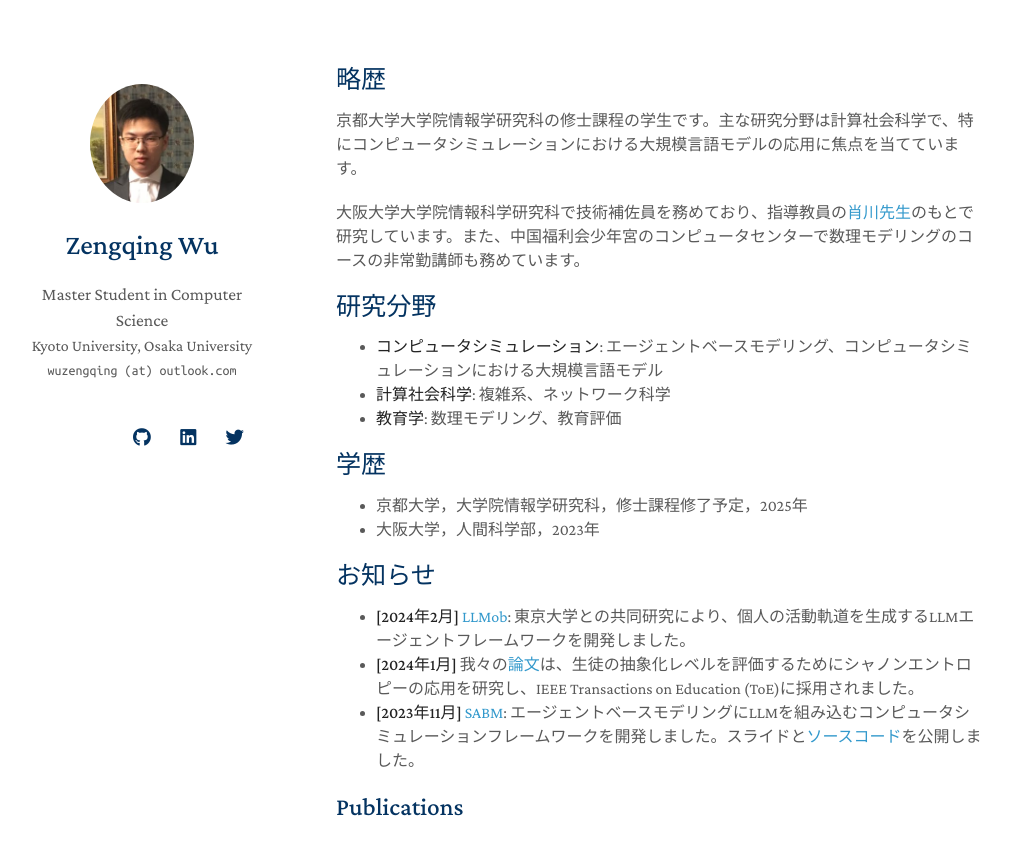
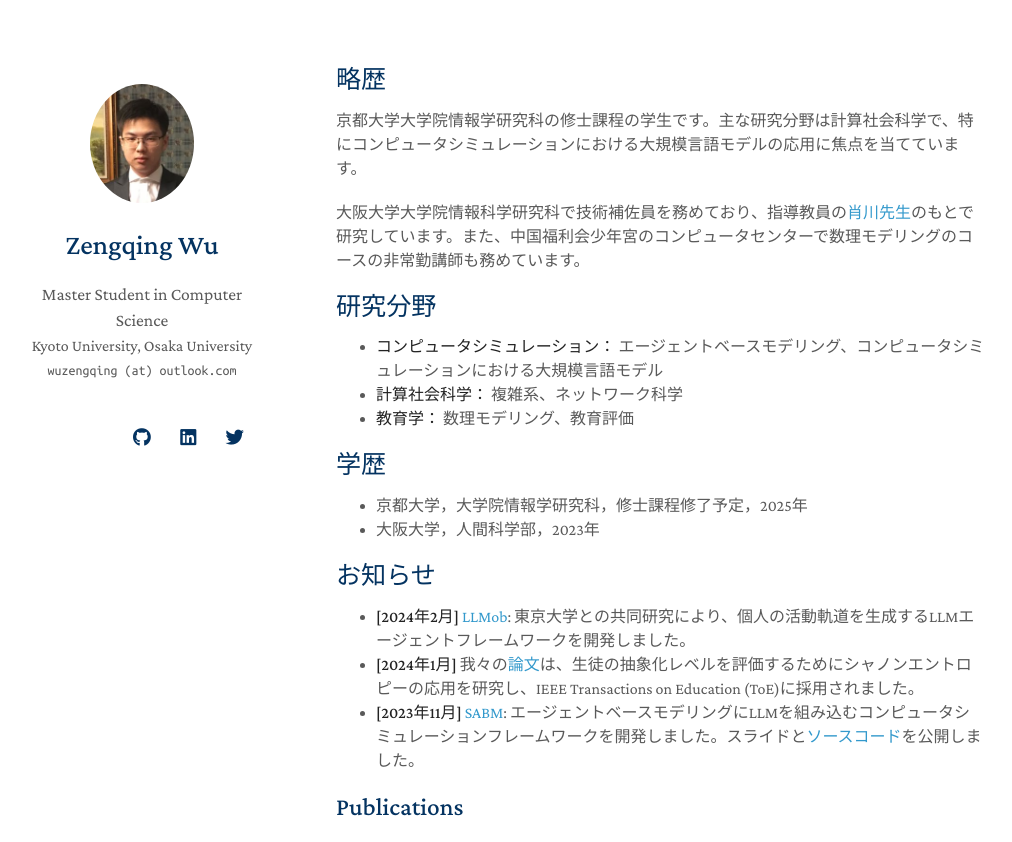
Before and after one commit to wuzengqing001225/wuzengqing001225.github.io, a Jekyll site: the page built from jp.md, in a window 1280 px wide and 900 px high, cut to the strip 0-842 px from the top of the window. Shown: the whole strip, without its empty margins (134-1146 px from the left). Built offline with Jekyll 4.4.1, drawn with Linux system fonts in a browser that asks for light colours; nearby versions of some CDN libraries; a style sheet for code colours, icons or effects is not loaded; our own code applies the rules of GitHub Pages for plain Markdown files.

Commit message:
Update jp.md

```diff
--- a/jp.md
+++ b/jp.md
@@ -10,9 +10,9 @@ layout: homepage
 
 ## 研究分野
 
-- **コンピュータシミュレーション**: エージェントベースモデリング、コンピュータシミュレーションにおける大規模言語モデル
-- **計算社会科学**: 複雑系、ネットワーク科学
-- **教育学**: 数理モデリング、教育評価
+- **コンピュータシミュレーション：** エージェントベースモデリング、コンピュータシミュレーションにおける大規模言語モデル
+- **計算社会科学：** 複雑系、ネットワーク科学
+- **教育学：** 数理モデリング、教育評価
 
 
 ## 学歴
```
